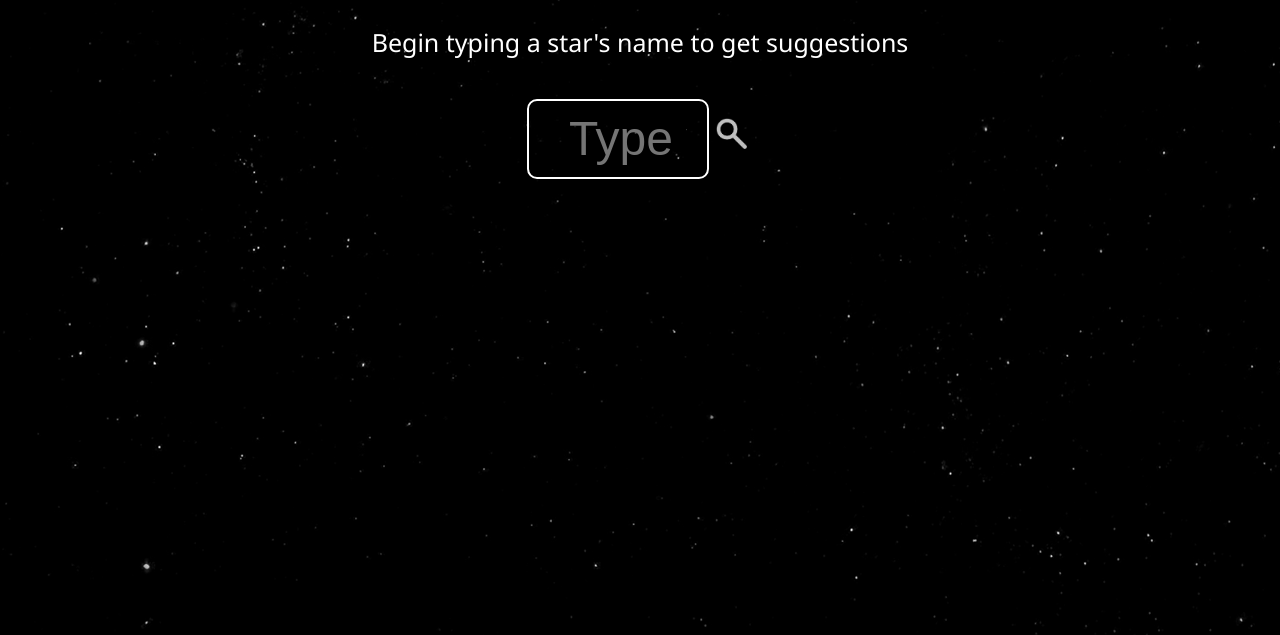
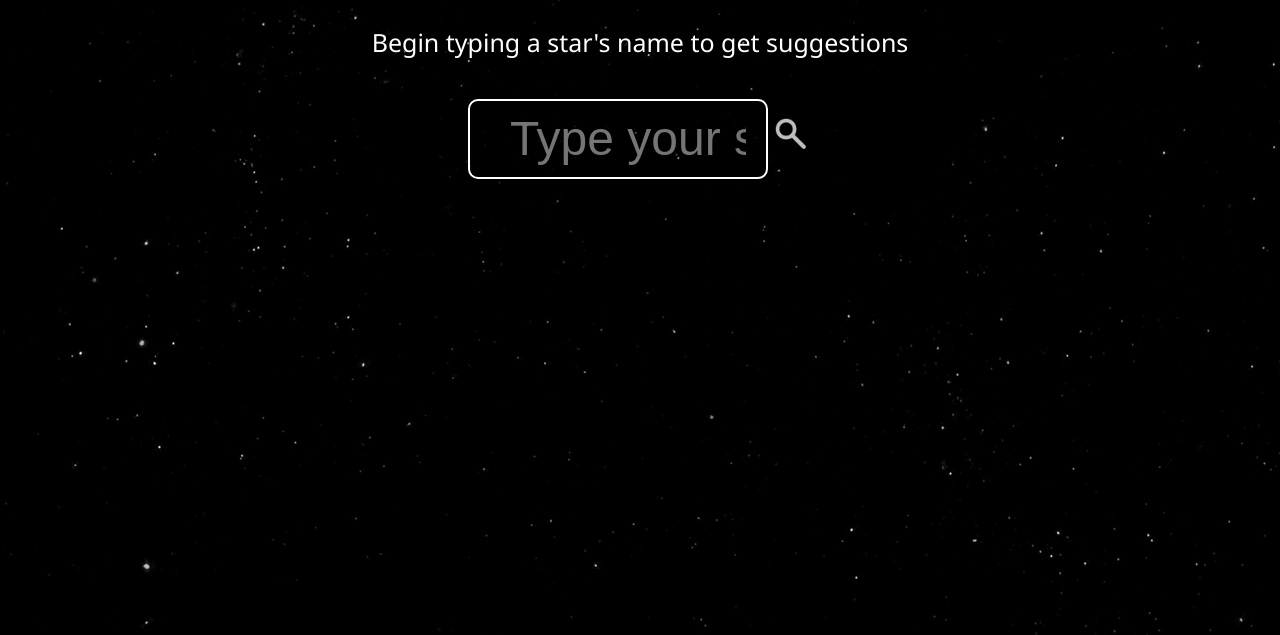
Before and after one commit to FACN4/stars_of_the_north_w4, a website: page public/index.html in a window 1280 px wide. Shown: the part 165-800 px from the top of the page. Drawn offline with Linux system fonts and the light colour scheme.

Commit message:
solved issues #30 #27

```diff
--- a/public/style.css
+++ b/public/style.css
@@ -84,18 +84,19 @@ h1 {
 /* Form CSS */
 
 form input {
-  width: 182px;
+  width: 70%;
+  max-width: 300px;
   height: 80px;
   border: 2px solid #ccc;
   box-sizing: border-box;
   border-radius: 10px;
-  font-size: 48px;
+  font-size: 24px;
   padding-left: 30px;
   background-color: transparent;
   background-position: 10px 10px;
   padding: 12px 20px 12px 40px;
   -webkit-transition: width 0.5s ease-in-out;
-  transition: width 0.5s ease-in-out;
+  transition: max-width 0.5s ease-in-out;
   border-color: #fff;
   color: #fff;
 }
@@ -109,7 +110,7 @@ img {
 }
 
 input[type="text"]:focus {
-  width: 40%;
+  max-width: 600px;
 }
 
 /* Search Result CSS */
@@ -131,6 +132,10 @@ search-result:hover {
 ============================
 */
 @media only screen and (min-width: 601px) {
+ #star-finder{
+   font-size: 48px;
+
+ }
 }
 
 /*
```
Also changed, not shown: public/index.html (+2 -1 lines).
